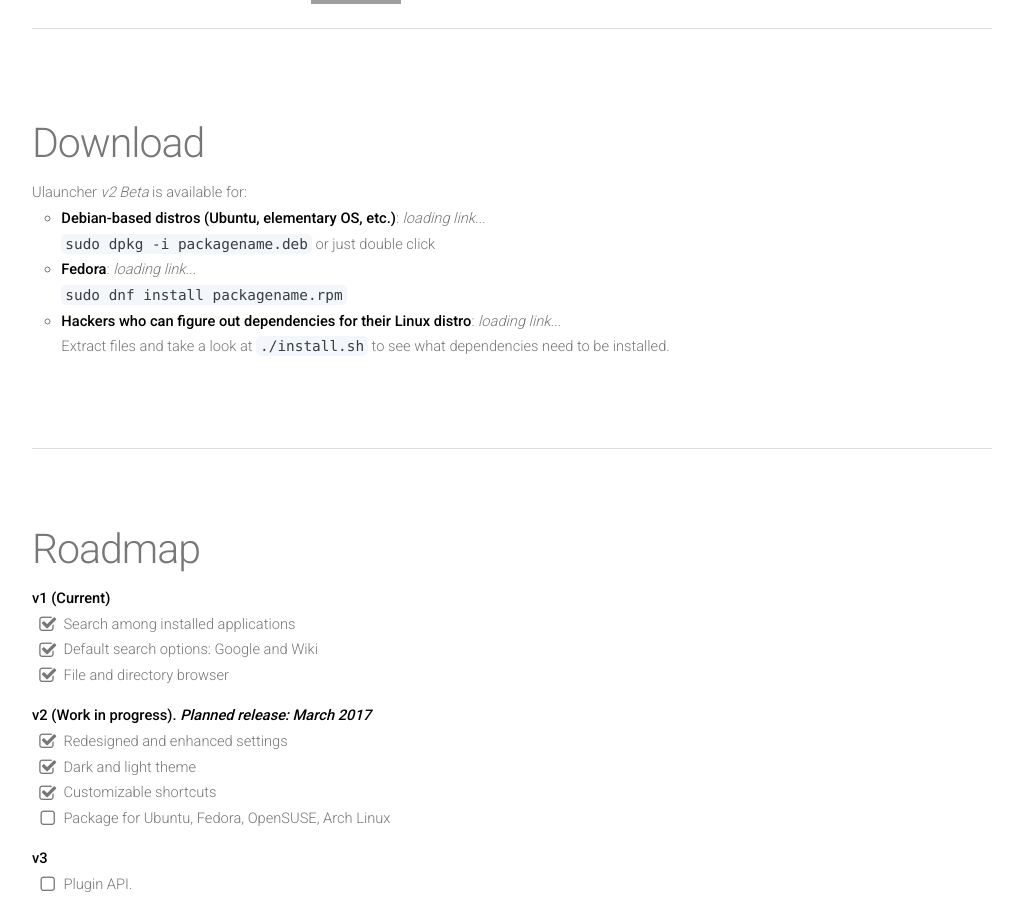
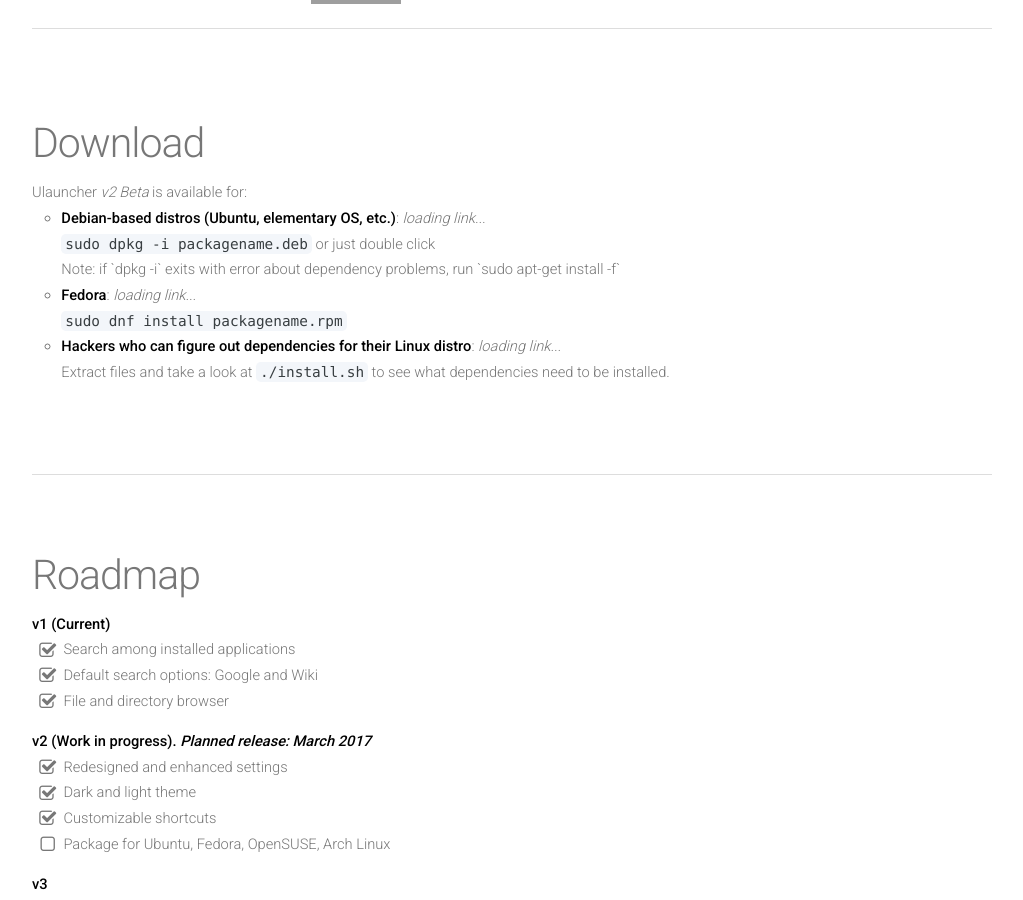
Before and after one commit to Ulauncher/ulauncher.io, a Jekyll site: the page built from index.html, in a window 1280 px wide and 900 px high, scrolled down 1339 px. Shown: the whole window, without its empty margins (128-1151 px from the left). Built offline with Jekyll 4.4.1, drawn with Linux system fonts in a browser that asks for light colours; grey boxes are pictures that could not be loaded.

Commit message:
added a note

```diff
--- a/_includes/index/releases.html
+++ b/_includes/index/releases.html
@@ -5,7 +5,8 @@
         <li>
             <b>Debian-based distros (Ubuntu, elementary OS, etc.)</b>: <span id="release-deb"><i>loading link...</i></span>
             <br>
-            <code>sudo dpkg -i packagename.deb</code> or just double click
+            <code>sudo dpkg -i packagename.deb</code> or just double click <br>
+            Note: if `dpkg -i` exits with error about dependency problems, run `sudo apt-get install -f`
         </li>
         <li>
             <b>Fedora</b>: <span id="release-fedora"><i>loading link...</i></span>
```
